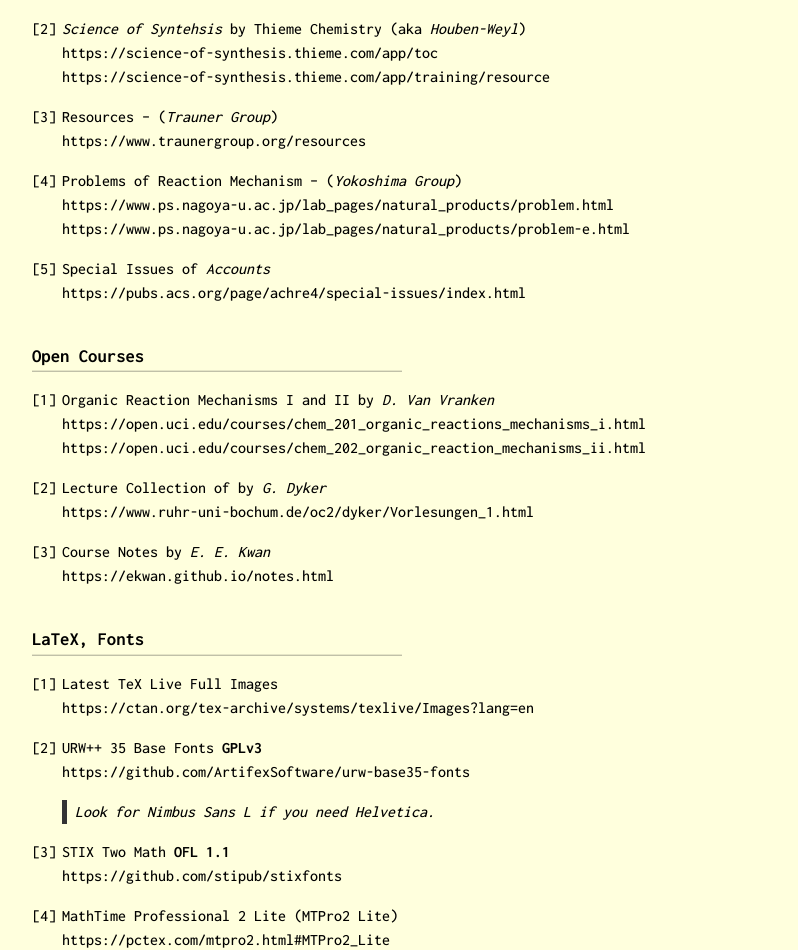
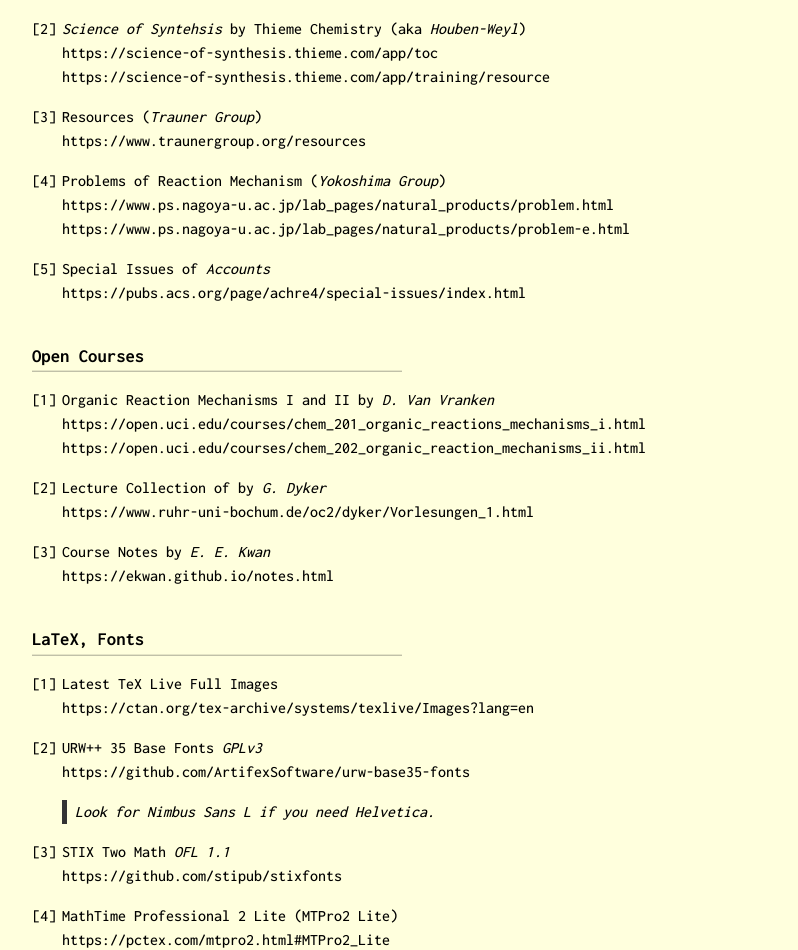
Before and after one commit to ekdc11/ekdc11.github.io, a Jekyll site: the page built from link.md, in a window 1280 px wide. Shown: the part 290-1240 px from the top of the page, without its empty margins (238-1036 px from the left). Built offline with Jekyll 4.4.1, drawn with Linux system fonts in a browser that asks for light colours.

Commit message:
Update link.md

```diff
--- a/link.md
+++ b/link.md
@@ -11,10 +11,10 @@ https://organicchemistrydata.org
 https://science-of-synthesis.thieme.com/app/toc \
 https://science-of-synthesis.thieme.com/app/training/resource
 
-1. Resources -- (*Trauner Group*) \
+1. Resources (*Trauner Group*) \
 https://www.traunergroup.org/resources
 
-1. Problems of Reaction Mechanism -- (*Yokoshima Group*) \
+1. Problems of Reaction Mechanism (*Yokoshima Group*) \
 https://www.ps.nagoya-u.ac.jp/lab_pages/natural_products/problem.html \
 https://www.ps.nagoya-u.ac.jp/lab_pages/natural_products/problem-e.html
 
@@ -38,11 +38,11 @@ https://ekwan.github.io/notes.html
 1. Latest TeX Live Full Images \
 https://ctan.org/tex-archive/systems/texlive/Images?lang=en
 
-1. URW++ 35 Base Fonts **GPLv3**\
+1. URW++ 35 Base Fonts *GPLv3*\
 https://github.com/ArtifexSoftware/urw-base35-fonts \
 > Look for Nimbus Sans L if you need Helvetica.
 
-1. STIX Two Math **OFL 1.1**\
+1. STIX Two Math *OFL 1.1*\
 https://github.com/stipub/stixfonts
 
 1. MathTime Professional 2 Lite (MTPro2 Lite) \
```
